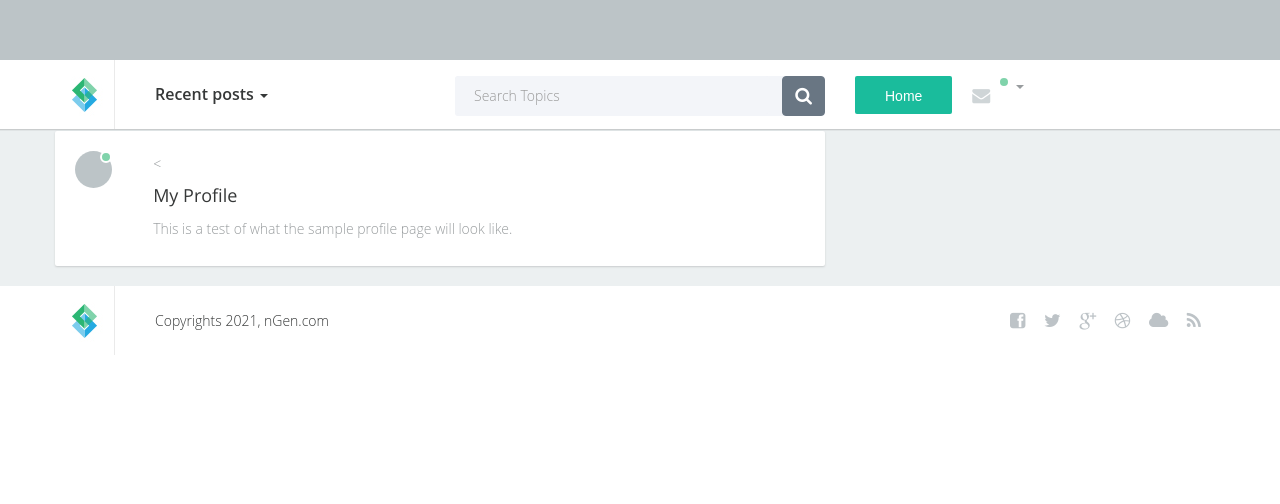
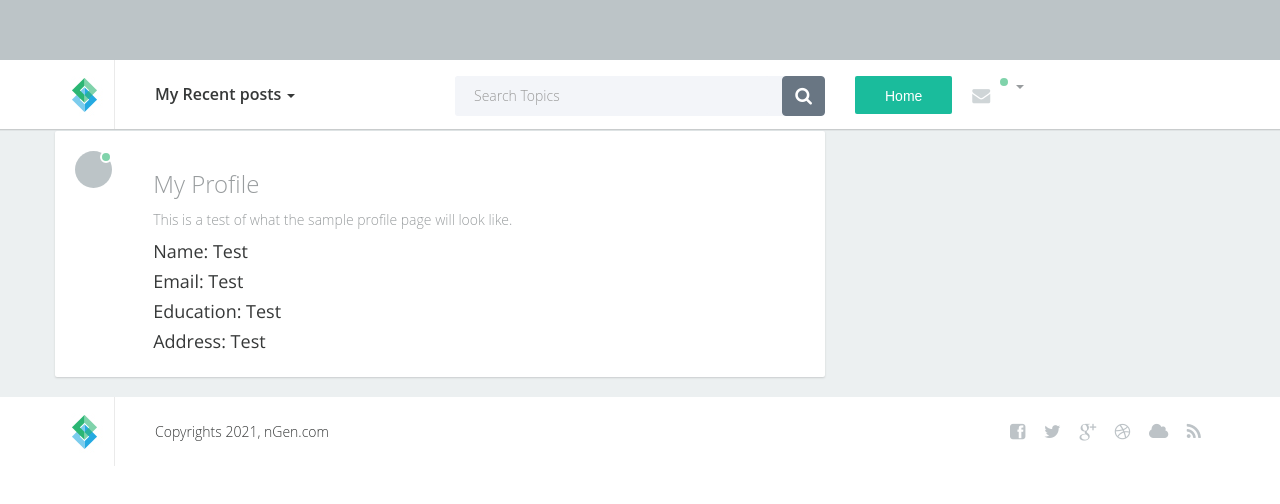
Before and after one commit to Fireleaf123/3380-Class-project, a plain HTML site: page nGen/build/profile.html in a window 1280 px wide. Shown: the part 218-722 px from the top of the page. Drawn offline with nearby package versions, Linux system fonts and the light colour scheme; some packages are replaced by stand-ins of ours.

Commit message:
added name, email, education and address subjects

```diff
--- a/nGen/build/profile.html
+++ b/nGen/build/profile.html
@@ -3,7 +3,7 @@
     <head>
         <meta charset="utf-8">
         <meta name="viewport" content="width=device-width, initial-scale=1">
-        <title>Forum :: Profile Page</title>
+        <title>My Profile</title>
 
         <script defer src="/__/firebase/8.2.8/firebase-app.js"></script>
         <!-- include only the Firebase features as you need -->
@@ -66,7 +66,7 @@
                         <div class="col-lg-1 col-xs-3 col-sm-2 col-md-2 logo "><a href="index.html"><img src="images/logo.jpg" alt=""  /></a></div>
                         <div class="col-lg-3 col-xs-9 col-sm-5 col-md-3 selecttopic">
                             <div class="dropdown">
-                                <a data-toggle="dropdown" href="#" >Recent posts</a> <b class="caret"></b>
+                                <a data-toggle="dropdown" href="#" >My Recent posts</a> <b class="caret"></b>
                                 <ul class="dropdown-menu" role="menu">
                                     <li role="presentation"><a role="menuitem" tabindex="-1" href="#">latest post</a></li>
                                     <li role="presentation"><a role="menuitem" tabindex="-2" href="#"> 2nd to last</a></li>
@@ -159,9 +159,15 @@
                                         </div> -->
                                     </div>
                                     <div class="posttext pull-left">
-                             <<!-- takes to file on click-->   <h2><a href="02_topic.html">My Profile</a></h2>
+                             <!-- takes to file on click-->  <!-- <h2><a href="02_topic.html">My Profile</a></h2> -->
+                                        <h3> My Profile</h3>
                                         <p>This is a test of what the sample profile page will look like.</p>
+                                        <h2> Name: Test</h2>
+                                        <h2> Email: Test</h2>
+                                        <h2> Education: Test</h2>
+                                        <h2> Address: Test</h2>
                                     </div>
+
                                     <div class="clearfix"></div>
                                 </div>
 
@@ -212,7 +218,7 @@
                                     <div class="time"><i class="fa fa-clock-o"></i> 15 min</div>
                                 </div>
                                 <div class="clearfix"></div>
-                            --></div><!-- end of POST -->
+                            --><!-- end of POST -->
 
 
                             <!-- POST -->
@@ -246,7 +252,7 @@
                                     <div class="time"><i class="fa fa-clock-o"></i> 2 days</div>
                                 </div>
                                 <div class="clearfix"></div>
-                            -->  </div><!-- POST -->
+                            --> <!-- POST -->
 
 
                             <!-- POST -->
@@ -280,7 +286,7 @@
                                     <div class="time"><i class="fa fa-clock-o"></i> 24 min</div>
                                 </div>
                                 <div class="clearfix"></div>
-                            -->   </div><!-- POST -->
+                            -->  <!-- POST -->
 
 
 
@@ -350,7 +356,7 @@
                                     <div class="time"><i class="fa fa-clock-o"></i> 15 min</div>
                                 </div>
                                 <div class="clearfix"></div>
-                            --> </div><!-- POST -->
+                             </div> POST -->
 
 
                             <!-- POST -->
```
